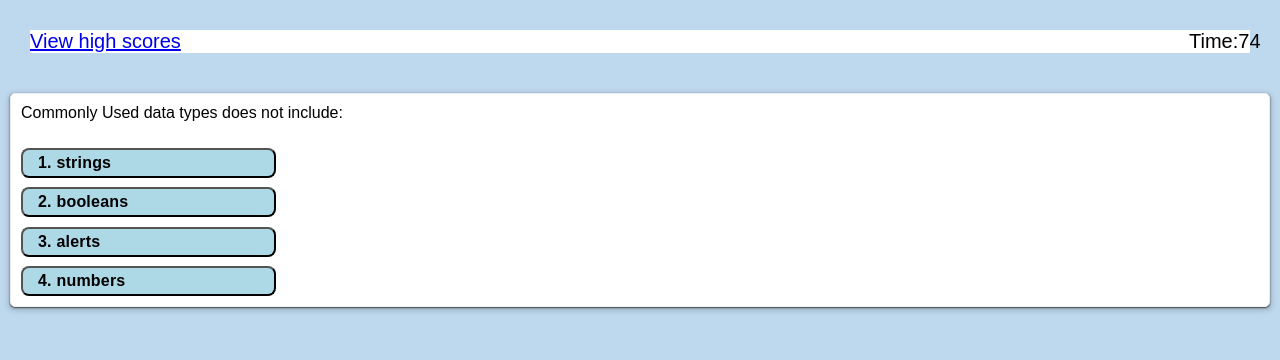
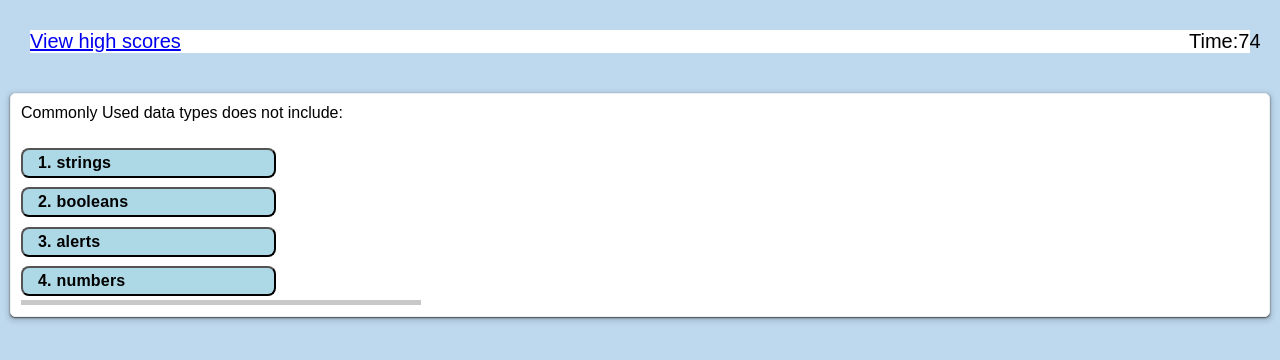
Before and after one commit to abrownstein2022/web-api-javascript-coding-quiz, a plain HTML site: page index.html in a window 1280 px wide. Both pictures are taken after a click on the button "Start Quiz". Drawn offline with Linux system fonts and the light colour scheme.

Commit message:
added logic for right-wrong message with formatting

```diff
--- a/assets/css/style.css
+++ b/assets/css/style.css
@@ -22,6 +22,25 @@
     height: 30px;
     line-height: 8px;
     margin-top: 20px;
+  }
+
+  .right-wrong-msg{
+    padding:5px;
+    font:italic;
+    font-size:15px;
+    position:relative;
+  }
+
+  .right-wrong-msg::before{
+    content: "";  /*fake out as if there were text here so can use underline property below button*/
+    border-top: 5px solid #c8c8c9; /*this is the thickness, style and color of the border*/
+    position:absolute;
+    bottom:4px;  /*sets up spacing below*/
+    left: 0px;    /*no left spacing*/
+    width: 400px;  /*same width (how long) as buttons above and beloww*/
+    height: 4px;   /*how thick (high) line is*/
+    top: 4px;
+
   }
 
   /* .very-top-part {
--- a/assets/scripts/script.js
+++ b/assets/scripts/script.js
@@ -7,6 +7,7 @@ var opt1 = document.getElementById("opt1");
 var opt2 = document.getElementById("opt2");
 var opt3 = document.getElementById("opt3");
 var opt4 = document.getElementById("opt4");
+var rightWrongMsg = document.getElementById("right-wrong-msg");
 
 // function updateTimer() {
 //      timerInterval = setInterval(function () {
@@ -95,19 +96,20 @@ function displayQuizData(){
 function nextQuestion(){
       //capture answer before increment to next array element
       //textContent is the text on the button
-      //this represents current object which is the button clicked
+      //"this."" represents current object which is the button clicked
       if(this.textContent === questions[index].ans){
-            alert("correct answer");
+           //alert("correct answer");
+            rightWrongMsg.textContent = "Correct!";
       }else{
-            alert('wrong answer');
-
+          //  alert('wrong answer');
+            rightWrongMsg.textContent = "Wrong!";
       }
 
       index++; //get next array element
       if(index < qCount){
       displayQuizData();
       }else{
-       //stop the clock, hide the queestion and unhide the initials logic and hide the questions container
+       //stop the clock, hide the question and unhide the initials logic and hide the questions container
        //selectors are to put information on the page and to put user interaction
        //button click is user interaction.
       }
--- a/index.html
+++ b/index.html
@@ -34,6 +34,7 @@
         <button class="option text-left" id="opt2"></button>
         <button class="option text-left" id="opt3"></button>
         <button class="option text-left" id="opt4"></button>
+        <span class="right-wrong-msg" id="right-wrong-msg"></span>
       </span>
     </section>
     <section class="done-container hide">
```
